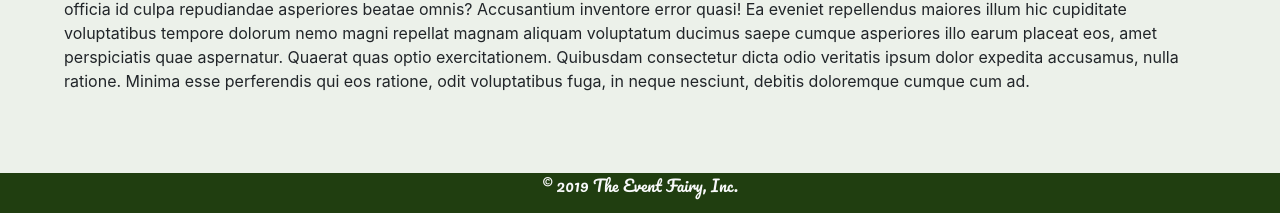
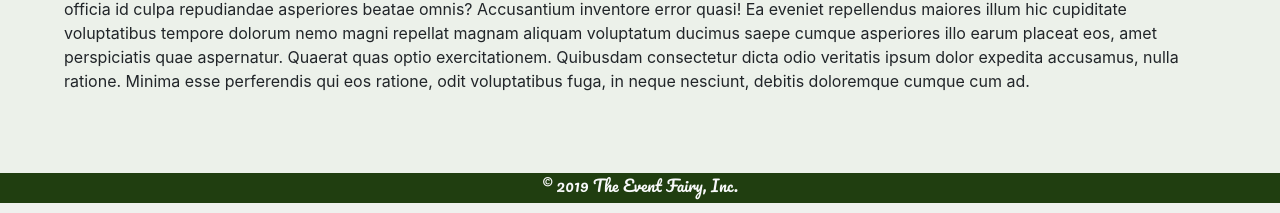
Before and after one commit to tranln025/the-event-fairy, a Django app: page /about/ in a window 1280 px wide. Shown: the part 763-976 px from the top of the page. Run offline with Django 3.2, Linux system fonts and the light colour scheme; some libraries are stand-ins or nearby versions.

Commit message:
commit to enable pull

```diff
--- a/project_2_app/static/css/main.css
+++ b/project_2_app/static/css/main.css
@@ -36,10 +36,9 @@ main {
 footer {
     background-color: #203E10;
     text-align: center;
-    text-decoration-color: white;
     font-size: 16px;
     font-family: 'Pacifico', cursive;
-    height: 40px;
+    height: 30px;
     width: 100%;
 }
 
```
Also changed, not shown: 4 other files.
